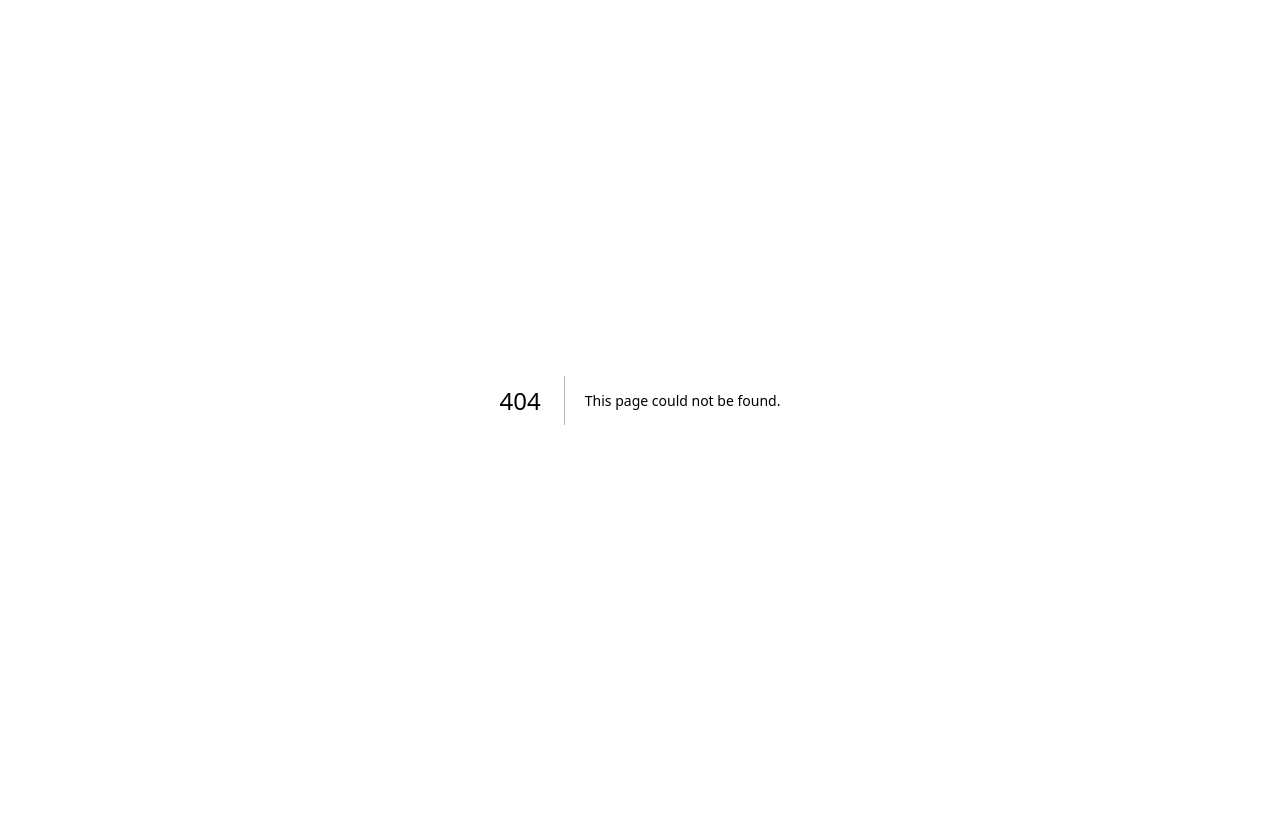
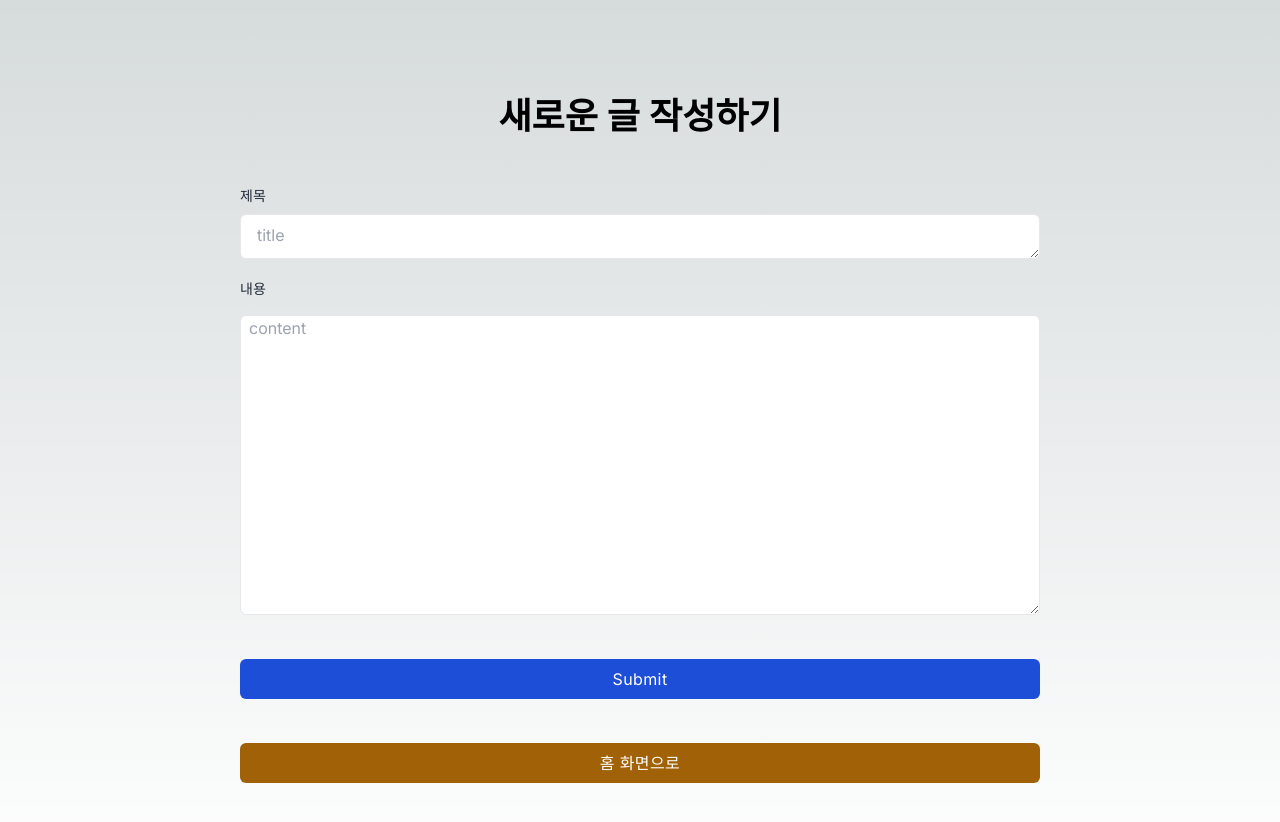
Before and after one commit to innig0000/next-login, a Next.js app: page /posting in a window 1280 px wide. Before the commit this address had no page. Shown: the top 822 px of the page. Before the commit the page ends 800 px from the top, so only its background shows below. Built offline with nearby package versions, Linux system fonts and the light colour scheme; no server answers.

Commit message:
posting 페이지 추가

```diff
--- /dev/null
+++ b/app/posting/page.tsx
@@ -0,0 +1,103 @@
+'use client'
+import React, {useState} from "react";
+import Link from "next/link";
+import {useSession} from "next-auth/react";
+
+const Posting = () => {
+    const [data, setData] = useState({});
+    const { data: session } = useSession();
+
+    const handleSubmit = async (e)=>{
+        e.preventDefault();
+
+        try {
+            const response = await fetch('/api/posting', {
+                method: 'POST',
+                headers: {
+                    'Content-Type': 'application/json',
+                    'authorization': session.user.accessToken,
+                },
+                body: JSON.stringify(data),
+            });
+
+            if (response.ok) {
+                console.log('POST request successful');
+                alert("내용이 성공적으로 제출되었습니다.")
+            } else {
+                console.error('POST request failed');
+            }
+        } catch (error) {
+            console.error('Error:', error);
+        }
+    }
+
+    const handleInputChange = (e) => {
+        const { name, value } = e.target;
+        setData((prevData) => ({ ...prevData, [name]: value }));
+    };
+
+    return <main className='flex min-h-screen flex-col items-center space-y-10 p-24'>
+        <h1 className='text-4xl font-semibold'>새로운 글 작성하기</h1>
+        <form onSubmit={handleSubmit}>
+            <div style={{padding: "10px"}}>
+                <label
+                    htmlFor='title'
+                    className='block text-sm text-gray-800 dark:text-gray-200'
+                >
+                    제목
+                </label>
+                <div className='mt-1'>
+                    <textarea
+                        type="text"
+                        name="title"
+                        placeholder="title"
+                        onChange={handleInputChange}
+                        style={{ width: "800px" }}
+                        className='mt-2 block w-full h-[45px] rounded-md border bg-white px-4 py-2 text-gray-700 focus:border-blue-400 focus:outline-none focus:ring focus:ring-blue-300 focus:ring-opacity-40 dark:border-gray-600 dark:bg-gray-800 dark:text-gray-300 dark:focus:border-blue-300'
+                    />
+                </div>
+            </div>
+            <div style={{padding: "10px"}}>
+                <label
+                    htmlFor='content'
+                    className='block text-sm text-gray-800 dark:text-gray-200'
+                >
+                    내용
+                </label>
+                <div className='mt-4'>
+                    <textarea
+                        type="text"
+                        name="content"
+                        placeholder="content"
+                        onChange={handleInputChange}
+                        className='mt-2 block w-full h-[300px] rounded-md border bg-white pl-2 text-gray-700 focus:border-blue-400 focus:outline-none focus:ring focus:ring-blue-300 focus:ring-opacity-40 dark:border-gray-600 dark:bg-gray-800 dark:text-gray-300 dark:focus:border-blue-300'
+                    />
+                </div>
+            </div>
+            <div style={{padding: "10px"}}>
+                <div className='mt-6'>
+                    <button
+                        type="submit"
+                        className='w-full transform rounded-md bg-blue-700 px-4 py-2 tracking-wide text-white transition-colors duration-200 hover:bg-gray-600 focus:bg-gray-600 focus:outline-none'
+                    >
+                        Submit
+                    </button>
+                </div>
+            </div>
+            <Link href="/">
+                <div style={{padding: "10px"}}>
+                    <div className='mt-6'>
+                        <button
+                            type="home"
+                            className='w-full transform rounded-md bg-yellow-700 px-4 py-2 tracking-wide text-white transition-colors duration-200 hover:bg-gray-600 focus:bg-gray-600 focus:outline-none'
+                        >
+                            홈 화면으로
+                        </button>
+                    </div>
+                </div>
+            </Link>
+        </form>
+    </main>
+}
+
+export default Posting;
```
